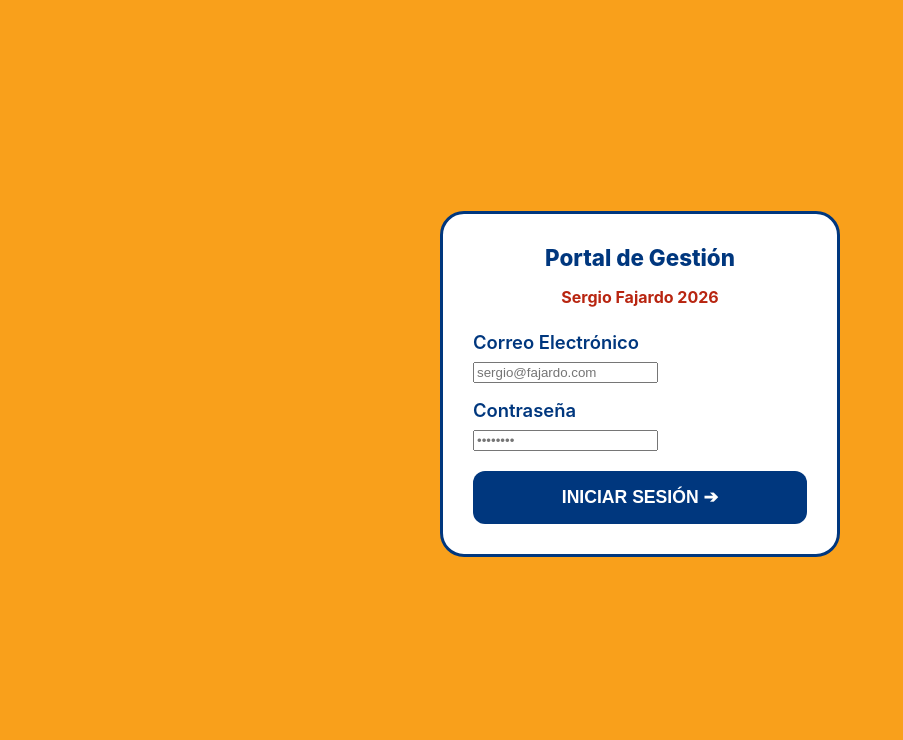
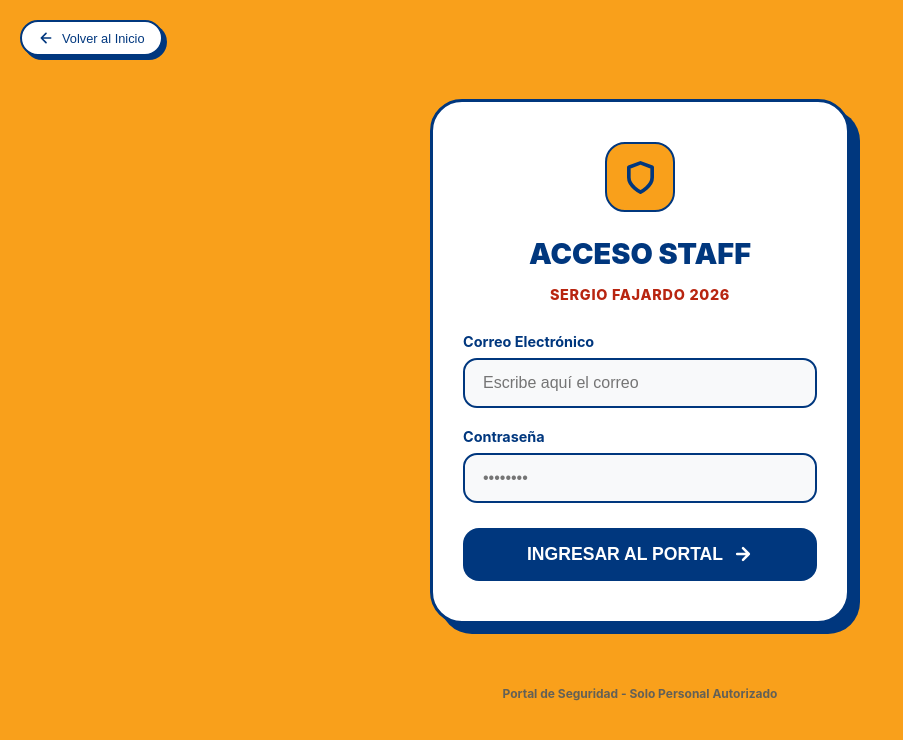
Before and after one commit to AltamarDuglas/preguntale_fajardo, a React (Vite) app: page / in a window 1280 px wide. Both pictures are taken after a click on the button "GESTIÓN". Shown: the top 740 px of the page, without its empty margins (0-903 px from the left). Built offline with nearby package versions, Linux system fonts and the light colour scheme.

Commit message:
style: upgrade AdminLogin UI and add home navigation button

```diff
--- a/src/App.jsx
+++ b/src/App.jsx
@@ -36,7 +36,7 @@
   // RENDERIZADO DE VISTAS ADMINISTRATIVAS
   if (currentScreen === 'admin-portal') {
     if (!adminUser) {
-        return <AdminLogin onLoginSuccess={(user) => setAdminUser(user)} />;
+        return <AdminLogin onLoginSuccess={(user) => setAdminUser(user)} navigateTo={navigateTo} />;
     }
 
     if (adminUser.role === 'ADMIN') {
--- a/src/components/admin/AdminLogin.jsx
+++ b/src/components/admin/AdminLogin.jsx
@@ -2,10 +2,11 @@
 import { supabase } from '../../lib/supabaseClient';
 
 /**
- * AdminLogin Serverless - Acceso vía Supabase Auth
+ * AdminLogin Serverless - Acceso vía Supabase Auth con UX Mejorada
+ * Foco: Estética Premium y Navegación de regreso.
  */
-export default function AdminLogin({ onLoginSuccess }) {
-    const [email, setEmail] = useState(''); // Supabase recomienda email p/ Auth
+export default function AdminLogin({ onLoginSuccess, navigateTo }) {
+    const [email, setEmail] = useState('');
     const [password, setPassword] = useState('');
     const [error, setError] = useState('');
     const [loading, setLoading] = useState(false);
@@ -23,7 +24,6 @@
         if (authError) {
             setError('Credenciales inválidas o acceso denegado.');
         } else {
-            // Obtener perfil del usuario para el rol
             const { data: profile } = await supabase
                 .from('profiles')
                 .select('*')
@@ -44,27 +44,148 @@
     };
 
     return (
-        <div className="admin-login-container" style={{ height: '100dvh', display: 'flex', alignItems: 'center', justifyContent: 'center', background: 'var(--bg-main)' }}>
-            <div className="card" style={{ maxWidth: '400px', width: '90%', padding: '30px', background: 'white', borderRadius: '24px', border: '3px solid var(--text-primary)' }}>
-                <div style={{ textAlign: 'center', marginBottom: '24px' }}>
-                    <h2 style={{ color: 'var(--text-primary)', margin: 0 }}>Portal de Gestión</h2>
-                    <p style={{ color: 'var(--text-accent)', fontWeight: 700 }}>Sergio Fajardo 2026</p>
+        <div className="admin-login-layout" style={{
+            height: '100dvh',
+            display: 'flex',
+            flexDirection: 'column',
+            alignItems: 'center',
+            justifyContent: 'center',
+            background: 'var(--bg-main)',
+            padding: '20px'
+        }}>
+            {/* BOTÓN VOLVER AL INICIO */}
+            <button
+                onClick={() => navigateTo('screen-home')}
+                className="btn-secondary"
+                style={{
+                    position: 'absolute',
+                    top: '20px',
+                    left: '20px',
+                    padding: '8px 16px',
+                    fontSize: '0.8rem',
+                    borderRadius: '50px',
+                    display: 'flex',
+                    alignItems: 'center',
+                    gap: '8px',
+                    background: 'white',
+                    border: '2px solid var(--text-primary)',
+                    boxShadow: '4px 4px 0 var(--text-primary)'
+                }}
+            >
+                <svg width="16" height="16" viewBox="0 0 24 24" fill="none" stroke="currentColor" strokeWidth="2.5" strokeLinecap="round" strokeLinejoin="round"><path d="M19 12H5M12 19l-7-7 7-7"/></svg>
+                Volver al Inicio
+            </button>
+
+            <div className="card login-card" style={{
+                maxWidth: '420px',
+                width: '100%',
+                padding: '40px 30px',
+                background: 'white',
+                borderRadius: '32px',
+                border: '3.5px solid var(--text-primary)',
+                boxShadow: '10px 10px 0 var(--text-primary)',
+                animation: 'cardPopIn 0.5s ease-out'
+            }}>
+                <div style={{ textAlign: 'center', marginBottom: '30px' }}>
+                    <div style={{
+                        width: '70px',
+                        height: '70px',
+                        background: 'var(--bg-main)',
+                        borderRadius: '20px',
+                        display: 'flex',
+                        alignItems: 'center',
+                        justifyContent: 'center',
+                        margin: '0 auto 15px',
+                        border: '2px solid var(--text-primary)'
+                    }}>
+                        <svg width="35" height="35" viewBox="0 0 24 24" fill="none" stroke="var(--text-primary)" strokeWidth="2.5" strokeLinecap="round" strokeLinejoin="round"><path d="M12 22s8-4 8-10V5l-8-3-8 3v7c0 6 8 10 8 10z"/></svg>
+                    </div>
+                    <h2 style={{ color: 'var(--text-primary)', fontSize: '1.8rem', fontWeight: 900, textTransform: 'uppercase', marginBottom: '5px' }}>Acceso Staff</h2>
+                    <p style={{ color: 'var(--text-accent)', fontWeight: 800, fontSize: '0.9rem', letterSpacing: '0.05em' }}>SERGIO FAJARDO 2026</p>
                 </div>
 
                 <form onSubmit={handleLogin}>
-                    <div style={{ marginBottom: '16px' }}>
-                        <label style={{ display: 'block', marginBottom: '8px', fontWeight: 600 }}>Correo Electrónico</label>
-                        <input type="email" value={email} onChange={(e) => setEmail(e.target.value)} placeholder="sergio@fajardo.com" required />
+                    <div style={{ marginBottom: '20px' }}>
+                        <label style={{ display: 'block', marginBottom: '8px', fontWeight: 700, fontSize: '0.9rem', color: 'var(--text-primary)' }}>Correo Electrónico</label>
+                        <input
+                            type="email"
+                            value={email}
+                            onChange={(e) => setEmail(e.target.value)}
+                            placeholder="Escribe aquí el correo"
+                            required
+                            style={{
+                                width: '100%',
+                                padding: '14px 18px',
+                                borderRadius: '14px',
+                                border: '2px solid var(--text-primary)',
+                                background: '#f8f9fa',
+                                fontSize: '1rem'
+                            }}
+                        />
                     </div>
-                    <div style={{ marginBottom: '20px' }}>
-                        <label style={{ display: 'block', marginBottom: '8px', fontWeight: 600 }}>Contraseña</label>
-                        <input type="password" value={password} onChange={(e) => setPassword(e.target.value)} placeholder="••••••••" required />
+                    <div style={{ marginBottom: '25px' }}>
+                        <label style={{ display: 'block', marginBottom: '8px', fontWeight: 700, fontSize: '0.9rem', color: 'var(--text-primary)' }}>Contraseña</label>
+                        <input
+                            type="password"
+                            value={password}
+                            onChange={(e) => setPassword(e.target.value)}
+                            placeholder="••••••••"
+                            required
+                            style={{
+                                width: '100%',
+                                padding: '14px 18px',
+                                borderRadius: '14px',
+                                border: '2px solid var(--text-primary)',
+                                background: '#f8f9fa',
+                                fontSize: '1rem'
+                            }}
+                        />
                     </div>
-                    {error && <p style={{ color: 'red', textAlign: 'center', marginBottom: '16px' }}>{error}</p>}
-                    <button type="submit" disabled={loading} className="btn btn-primary" style={{ width: '100%' }}>
-                        {loading ? 'Ingresando...' : 'Iniciar Sesión ➔'}
+
+                    {error && (
+                        <div style={{
+                            background: '#ffe3e3',
+                            color: '#d32f2f',
+                            padding: '12px',
+                            borderRadius: '12px',
+                            fontSize: '0.85rem',
+                            fontWeight: 600,
+                            marginBottom: '20px',
+                            textAlign: 'center',
+                            border: '1px solid #ffbaba'
+                        }}>
+                            {error}
+                        </div>
+                    )}
+
+                    <button
+                        type="submit"
+                        disabled={loading}
+                        className="btn btn-primary"
+                        style={{
+                            width: '100%',
+                            padding: '16px',
+                            fontSize: '1.1rem',
+                            fontWeight: 800,
+                            borderRadius: '16px',
+                            display: 'flex',
+                            alignItems: 'center',
+                            justifyContent: 'center',
+                            gap: '10px'
+                        }}
+                    >
+                        {loading ? 'Validando...' : (
+                            <>
+                                Ingresar al Portal
+                                <svg width="20" height="20" viewBox="0 0 24 24" fill="none" stroke="currentColor" strokeWidth="3" strokeLinecap="round" strokeLinejoin="round"><path d="M5 12h14M12 5l7 7-7 7"/></svg>
+                            </>
+                        )}
                     </button>
                 </form>
+            </div>
+
+            <div style={{ marginTop: '30px', opacity: 0.6, fontSize: '0.75rem', fontWeight: 700, color: 'var(--text-primary)' }}>
+                Portal de Seguridad - Solo Personal Autorizado
             </div>
         </div>
     );
```
